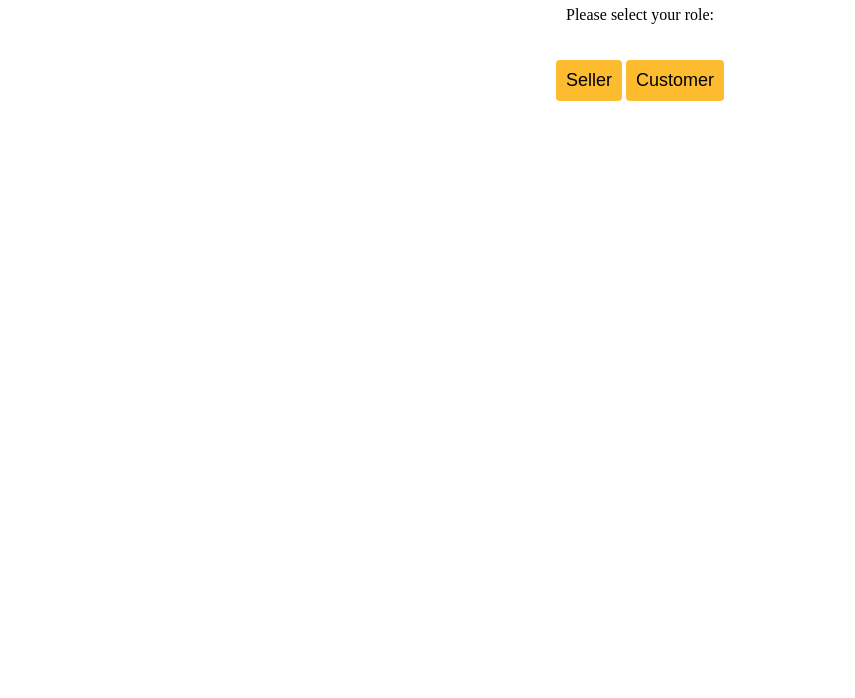
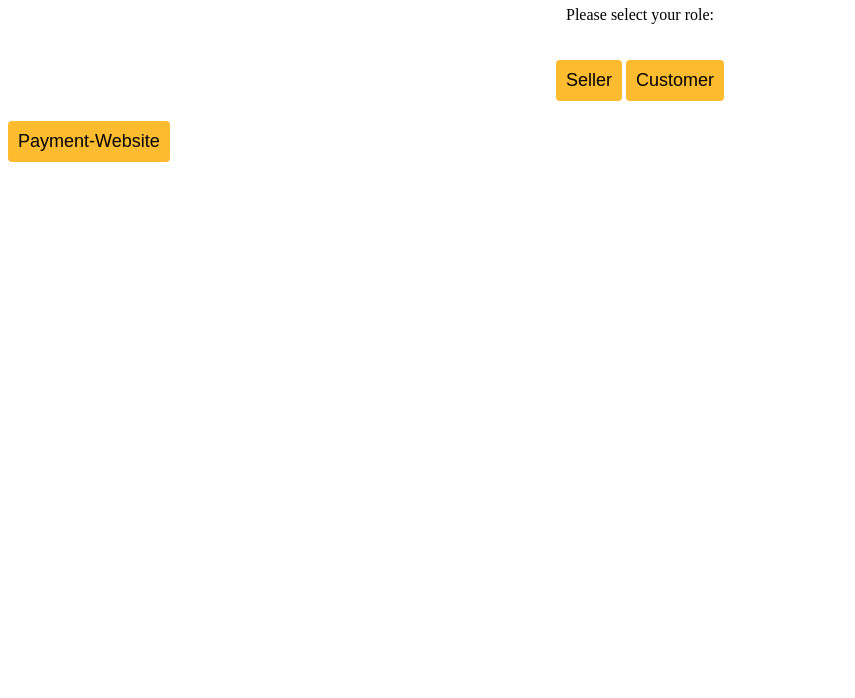
Before and after one commit to mehoney11/ZKP-Phase2, a plain HTML site: page index.html in a window 1280 px wide. Shown: the part 102-800 px from the top of the page, without its empty margins (0-855 px from the left). Drawn offline with Linux system fonts and the light colour scheme.

Commit message:
Update index.html

```diff
--- a/index.html
+++ b/index.html
@@ -11,6 +11,7 @@
     <button onclick="location.href='seller.html'">Seller</button>
     <button onclick="location.href='customer.html'">Customer</button>
   </div>
+  <button onclick="location.href='payment-index.html'">Payment-Website</button>
   <script src="script.js"></script>
 </body>
 </html>
```
